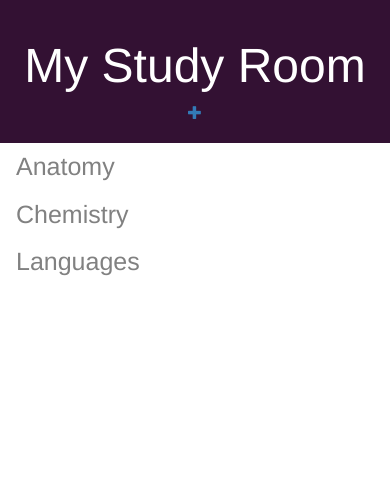
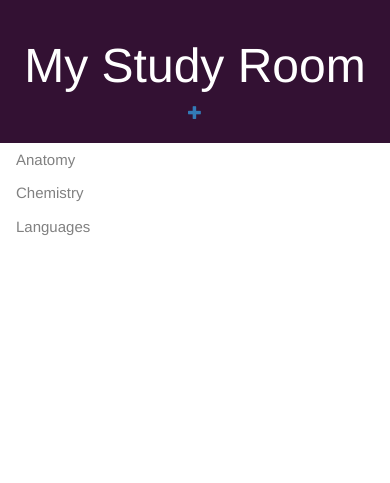
Before and after one commit to masodik/my-first-blog, a Django app: template blog/templates/blog/anatomy.html in a window 390 px wide. Shown: the top 483 px of the page. Run offline with Django 3.2, Linux system fonts and the light colour scheme; the template is opened without the code that fills it, so the values that code supplies are empty; some libraries are stand-ins or nearby versions.

Commit message:
MAke it mobile friendly-2

```diff
--- a/blog/static/css/blog.css
+++ b/blog/static/css/blog.css
@@ -24,7 +24,7 @@ header h1 a {
 
 sidenav {
 	height: 100%;
-	width: 160px;
+	width: 100px;
 	position: static;
 	background-color:#111;
 	overflow-x: :hidden;
@@ -35,7 +35,7 @@ sidenav {
 sidenav a{
 	padding: 6px 8px 6px 16px;
 	text-decoration: none;
-	font-size: 25px;
+	font-size: 15px;
 	color: #818181;
 	display: block;
 
```
